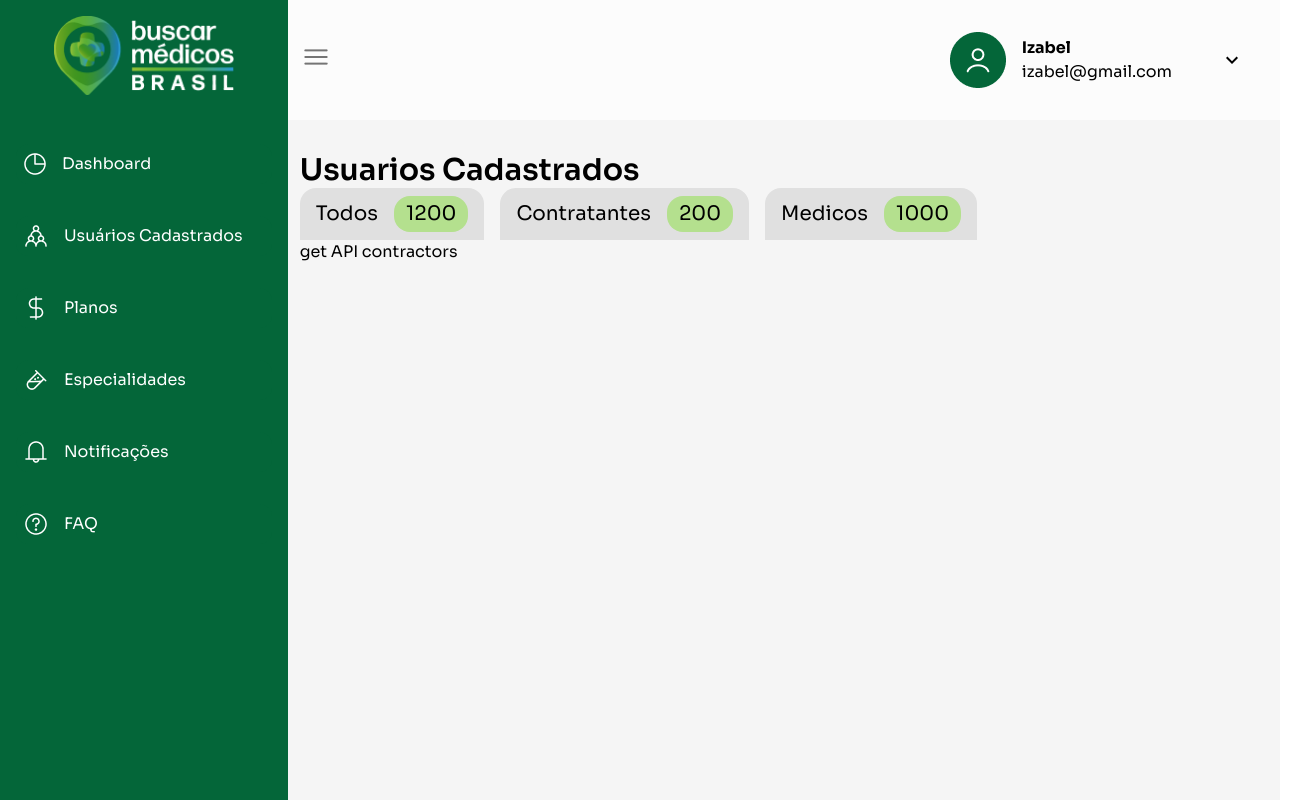
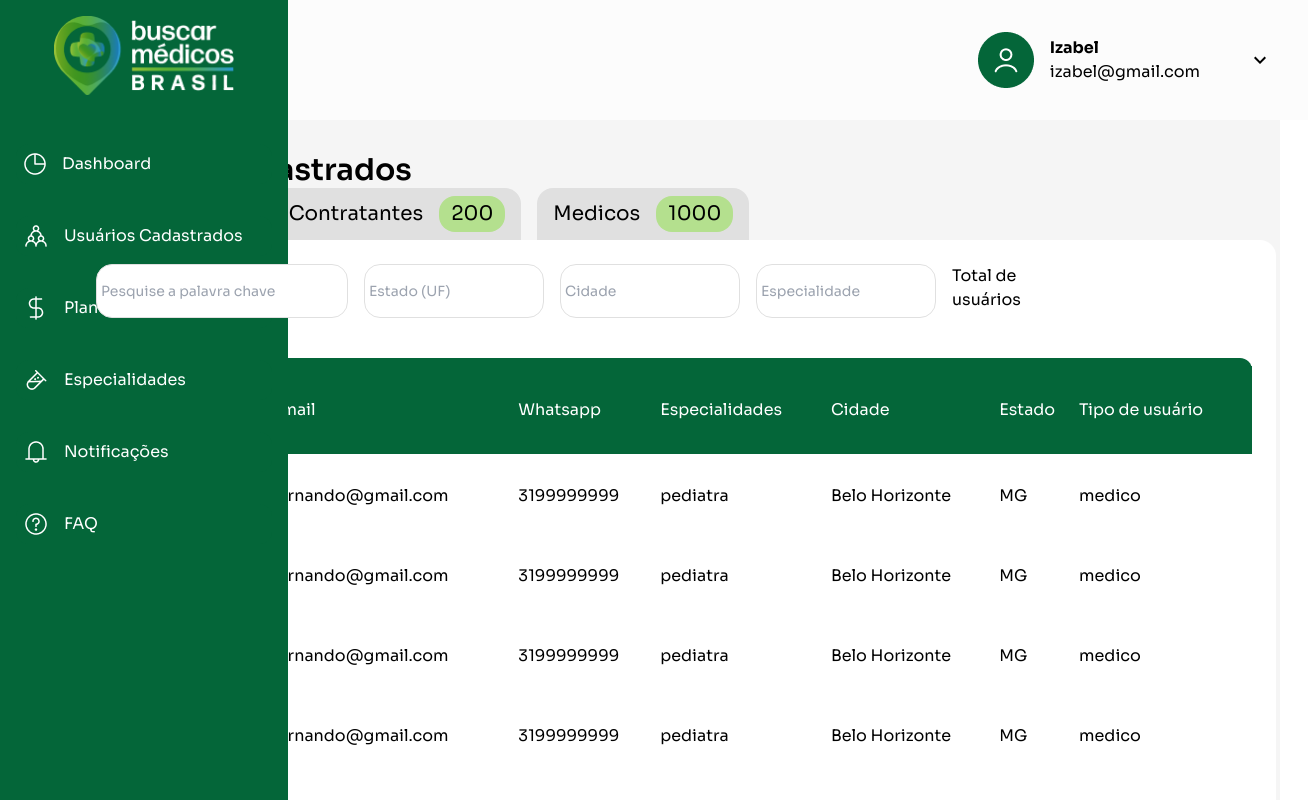
Before and after one commit to Fabiana-tolentino/find-doctors, a React (Vite) app: page /users/contractors in a window 1280 px wide. Shown: the top 800 px of the page, 1308 px wide, since content can reach past the window. Built offline with nearby package versions, Linux system fonts and the light colour scheme.

Commit message:
antes de iniciar api

```diff
--- /dev/null
+++ b/src/components/actionIcons/actionIcons.tsx
@@ -0,0 +1,31 @@
+import { MdOutlineVisibility } from 'react-icons/md'
+import { MdMode } from 'react-icons/md'
+import { RiDeleteBin6Line } from 'react-icons/ri'
+
+export function ActionIcons() {
+  return (
+    <div className="flex gap-6  ">
+      <div className=" ">
+        <button>
+          <MdOutlineVisibility
+            size={28}
+            className=" flex rounded-lg borde bg-gray-300 border-gray-300"
+          />
+        </button>
+        <button>
+          <MdMode
+            size={28}
+            className=" flex rounded-lg borde bg-gray-300 border-gray-300"
+          />
+        </button>
+
+        <button>
+          <RiDeleteBin6Line
+            size={28}
+            className=" flex rounded-lg borde bg-gray-300 border-gray-300"
+          />
+        </button>
+      </div>
+    </div>
+  )
+}
--- a/src/components/header/MiniPopup.tsx
+++ b/src/components/header/MiniPopup.tsx
@@ -1,9 +1,16 @@
-import { Link } from 'react-router-dom'
+import { Link, useNavigate } from 'react-router-dom'
 import { BiUser } from 'react-icons/bi'
 import { RxExit } from 'react-icons/rx'
 import { logout } from '@/services/authClient'
 
 export function MiniPopup() {
+  const navigate = useNavigate()
+
+  const handleClick = () => {
+    logout()
+    navigate('/login')
+  }
+
   return (
     <div className="w-[12rem] h-[10] rounded-3xl bg-white absolute top-28 right-4 flex flex-col justify-center items-center shadow-lg text-gray-600 text-lg">
       <Link
@@ -15,7 +22,7 @@ export function MiniPopup() {
       </Link>
       <div className="border-b-2 w-full h-1 border-gray-300 "></div>
       <button
-        onClick={logout}
+        onClick={handleClick}
         className="p-6  w-full text-start flex gap-2 items-center"
       >
         <RxExit size={28} className="rotate-180" />
--- a/src/components/plans/contractors.tsx
+++ b/src/components/plans/contractors.tsx
@@ -1,11 +1,16 @@
 import { TableHeadPlans } from '../table/tableHeadPlans'
 import { TablePlans } from '../table/tablePlans'
+import { HeaderPlans } from './headerPlans'
 
 export function Contractors() {
   return (
+    <div>
+      <HeaderPlans />
+
       <div className="rounded-xl bg-green-4 pt-2">
         <table className="w-full rounded-xl bg-white ">
           <TableHeadPlans />
+
           <TablePlans
             type={'Mensal'}
             value={'100'}
@@ -29,5 +34,6 @@ export function Contractors() {
           />
         </table>
       </div>
+    </div>
   )
 }
--- /dev/null
+++ b/src/components/plans/headerPlans.tsx
@@ -0,0 +1,26 @@
+import { ButtonNew } from '../ui/button/buttonNew'
+import { CiFilter } from 'react-icons/ci'
+
+export function HeaderPlans() {
+  return (
+    <div
+      id="inputSearch"
+      className="py-4 w-full flex items-center justify-between"
+    >
+      <div className="flex items-center gap-4">
+        <input
+          type="text"
+          id="search"
+          name="search"
+          placeholder="Pesquise uma palavra-chave"
+          className="py-4 px-3 min-w-[25rem] rounded-2xl outline-gray-300 border-2 border-gray-300 "
+        />
+
+        <div className="p-4 bg-gray rounded-2xl">
+          <CiFilter className=" text-green-4" size={28} />
+        </div>
+      </div>
+      <ButtonNew name={'Novo Plano'} />
+    </div>
+  )
+}
--- a/src/components/section/index.tsx
+++ b/src/components/section/index.tsx
@@ -1,6 +1,7 @@
 import { MdOutlineEast } from 'react-icons/md'
 import { BoxUser } from '../boxSection/boxUser'
 import { BoxTitle } from '../boxSection/boxTitle'
+import { Link } from 'react-router-dom'
 
 export const data = [
   {
@@ -29,7 +30,7 @@ export default function Section() {
       <div className="flex justify-between text-xl rounded-2xl p-6 ">
         <strong>Ultimos usuários cadastrados</strong>
         <button className="text-base flex gap-2">
-          Ver tudo
+          <Link to={'/users'}>Ver tudo</Link>
           <MdOutlineEast size={20} />
         </button>
       </div>
--- a/src/components/users/UsersAll.tsx
+++ b/src/components/users/UsersAll.tsx
@@ -2,11 +2,27 @@ import { BoxTitle } from '../boxSection/boxTitle'
 import { BoxUser } from '../boxSection/boxUser'
 import { dataUsersAll as data } from '@/api/Data'
 import { TableUsers } from '../table/tableUsers'
+import Input from '../ui/input'
 
 export function UsersAll() {
   return (
     <div className="w-full h-full bg-white p-6 flex gap-8 flex-col rounded-2xl">
-      <div>barra de pesquisa</div>
+      <div className="flex ">
+        <div className="flex w-[80%] gap-4">
+          <div className="w-[40%]">
+            <Input
+              name={''}
+              tipo={''}
+              placeholder="Pesquise a palavra chave "
+            />
+          </div>
+          <div className="flex w-[60rem] gap-4">
+            <Input name={''} tipo={''} placeholder="Estado (UF)" />
+            <Input name={''} tipo={''} placeholder="Cidade" />
+            <Input name={''} tipo={''} placeholder="Especialidade" />
+          </div>
+        </div>
+      </div>
       <div className="rounded-xl bg-green-4 pt-2">
         <table className="w-full rounded-xl bg-white ">
           <thead className="bg-green-4 h-16 text-white text-base ">
--- a/src/components/users/UsersContractors.tsx
+++ b/src/components/users/UsersContractors.tsx
@@ -1,7 +1,63 @@
+import { TableUsers } from '../table/tableUsers'
+import Input from '../ui/input'
+import { dataUsersAll as data } from '@/api/Data'
+
 export function UsersContractors() {
   return (
-    <div>
-      <h1>get API contractors</h1>
+    <div className="w-full h-full bg-white p-6 flex gap-8 flex-col rounded-2xl">
+      <div className="flex ">
+        <div className="flex w-[80%] gap-4">
+          <div className="w-[40%]">
+            <Input
+              name={''}
+              tipo={''}
+              placeholder="Pesquise a palavra chave "
+            />
+          </div>
+          <div className="flex w-[60rem] gap-4 justify-between">
+            <Input name={''} tipo={''} placeholder="Estado (UF)" />
+            <Input name={''} tipo={''} placeholder="Cidade" />
+            <Input name={''} tipo={''} placeholder="Especialidade" />
+            <div className="flex justify-end">Total de usuários</div>
+          </div>
+        </div>
+      </div>
+      <div className="rounded-xl bg-green-4 pt-2">
+        <table className="w-full rounded-xl bg-white ">
+          <thead className="bg-green-4 h-16 text-white text-base ">
+            <tr className="rounded-xl bg-green-4 text-white">
+              <th className="border-b-2 font-normal text-left p-8">Usuário</th>
+              <th className="border-b-2 font-normal text-left">Email</th>
+              <th className="border-b-2 font-normal text-left">Whatsapp</th>
+              <th className="border-b-2 font-normal text-left">
+                Especialidades
+              </th>
+              <th className="border-b-2 font-normal text-left">Cidade</th>
+              <th className="border-b-2 font-normal text-left">Estado</th>
+
+              <th className="border-b-2 font-normal text-left">
+                Tipo de usuário
+              </th>
+            </tr>
+          </thead>
+          <tbody className="p-2">
+            {data.map(user => {
+              return (
+                <TableUsers
+                  user={user.user}
+                  email={user.email}
+                  whatsapp={user.whatsapp}
+                  spec={user.spec}
+                  cite={user.cite}
+                  state={user.state}
+                  typeUser={user.typeUser}
+                />
+              )
+            })}
+          </tbody>
+        </table>
+      </div>
+      <div>paginação</div>
     </div>
   )
 }
--- a/src/components/users/UsersDoctors.tsx
+++ b/src/components/users/UsersDoctors.tsx
@@ -1,7 +1,62 @@
+import { TableUsers } from '../table/tableUsers'
+import Input from '../ui/input'
+import { dataUsersAll as data } from '@/api/Data'
+
 export function UsersDoctors() {
   return (
-    <div>
-      <h1>get API doctors</h1>
+    <div className="w-full h-full bg-white p-6 flex gap-8 flex-col rounded-2xl">
+      <div className="flex ">
+        <div className="flex w-[80%] gap-4">
+          <div className="w-[40%]">
+            <Input
+              name={''}
+              tipo={''}
+              placeholder="Pesquise a palavra chave "
+            />
+          </div>
+          <div className="flex w-[60rem] gap-4">
+            <Input name={''} tipo={''} placeholder="Estado (UF)" />
+            <Input name={''} tipo={''} placeholder="Cidade" />
+            <Input name={''} tipo={''} placeholder="Especialidade" />
+          </div>
+        </div>
+      </div>
+      <div className="rounded-xl bg-green-4 pt-2">
+        <table className="w-full rounded-xl bg-white ">
+          <thead className="bg-green-4 h-16 text-white text-base ">
+            <tr className="rounded-xl bg-green-4 text-white">
+              <th className="border-b-2 font-normal text-left p-8">Usuário</th>
+              <th className="border-b-2 font-normal text-left">Email</th>
+              <th className="border-b-2 font-normal text-left">Whatsapp</th>
+              <th className="border-b-2 font-normal text-left">
+                Especialidades
+              </th>
+              <th className="border-b-2 font-normal text-left">Cidade</th>
+              <th className="border-b-2 font-normal text-left">Estado</th>
+
+              <th className="border-b-2 font-normal text-left">
+                Tipo de usuário
+              </th>
+            </tr>
+          </thead>
+          <tbody className="p-2">
+            {data.map(user => {
+              return (
+                <TableUsers
+                  user={user.user}
+                  email={user.email}
+                  whatsapp={user.whatsapp}
+                  spec={user.spec}
+                  cite={user.cite}
+                  state={user.state}
+                  typeUser={user.typeUser}
+                />
+              )
+            })}
+          </tbody>
+        </table>
+      </div>
+      <div>paginação</div>
     </div>
   )
 }
--- a/src/pages/plans.tsx
+++ b/src/pages/plans.tsx
@@ -1,7 +1,17 @@
 import { LinkPlans } from '@/components/plans/linkPlans'
-import { Link, Outlet } from 'react-router-dom'
+import { useEffect } from 'react'
+import { Link, Outlet, useLocation, useNavigate } from 'react-router-dom'
 
 export default function Plans() {
+  const navigate = useNavigate()
+  const locationNow = useLocation()
+
+  useEffect(() => {
+    if (locationNow.pathname === '/plans') {
+      navigate('/plans/doctors')
+    }
+  })
+
   return (
     <div className="p-8 ">
       <h1 className="text-3xl font-semibold">Planos</h1>
--- a/src/services/authClient.ts
+++ b/src/services/authClient.ts
@@ -1,4 +1,4 @@
-const TOKEN_FD = 'token_fd'
+const TOKEN_FD: string = 'token_fd'
 
 export const setToken = async (token: string) => {
   localStorage.setItem(TOKEN_FD, token)
```
Also changed, not shown: src/components/login/Login.tsx (+8 -10 lines), src/components/plans/doctors.tsx (+8 -18 lines). Lines whose indentation alone changed are shown as unchanged.
